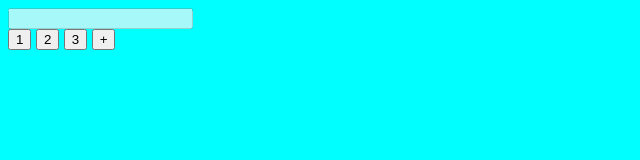
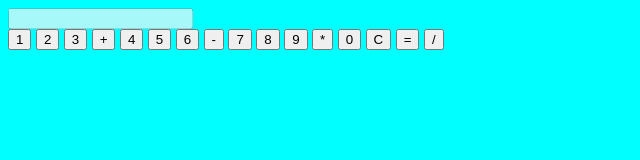
Before and after one commit to Hossein-Kelisa/Simple-Calculator, a plain HTML site: page index.html in a window 1280 px wide. Shown: the whole page, without its empty margins (0-640 px from the left). Drawn offline with Linux system fonts and the light colour scheme.

Commit message:
complete html file

```diff
--- a/index.html
+++ b/index.html
@@ -13,8 +13,22 @@
             <button onclick="appendNumber(1)">1</button>
             <button onclick="appendNumber(2)">2</button>
             <button onclick="appendNumber(3)">3</button>
-            <button onclick="operatoion('+')">+</button>
+            <button onclick="operation('+')">+</button>
 
+            <button onclick="appendNumber(1)">4</button>
+            <button onclick="appendNumber(2)">5</button>
+            <button onclick="appendNumber(3)">6</button>
+            <button onclick="operation('-')">-</button>
+
+            <button onclick="appendNumber(7)">7</button>
+            <button onclick="appendNumber(8)">8</button>
+            <button onclick="appendNumber(9)">9</button>
+            <button onclick="operation('*')">*</button>
+
+            <button onclick="appendNumber(0)">0</button>
+            <button onclick="clearDisplay()">C</button>
+            <button onclick="calculate()">=</button>
+            <button onclick="operation('/')">/</button>
         </div>
     </div>
 </body>
```
